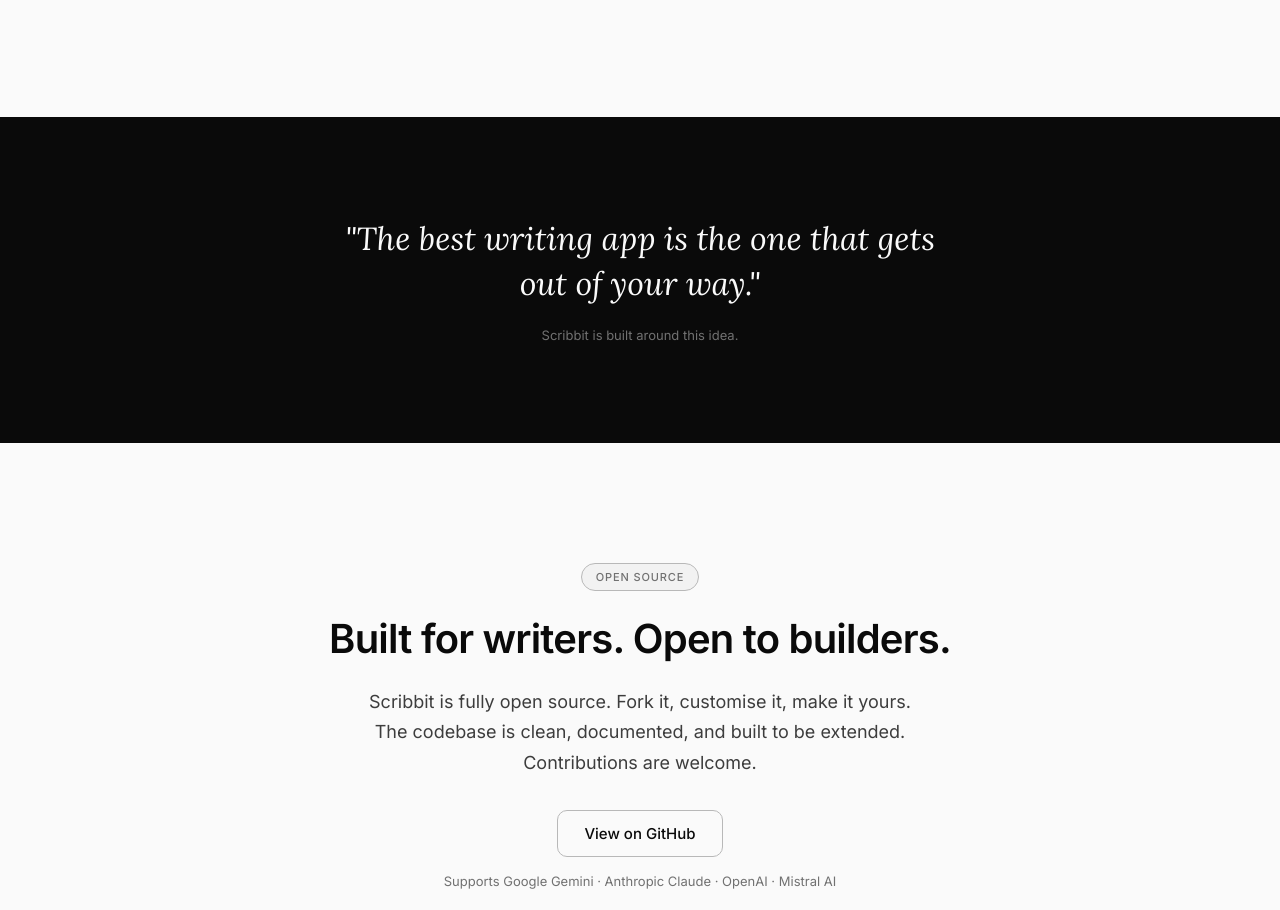
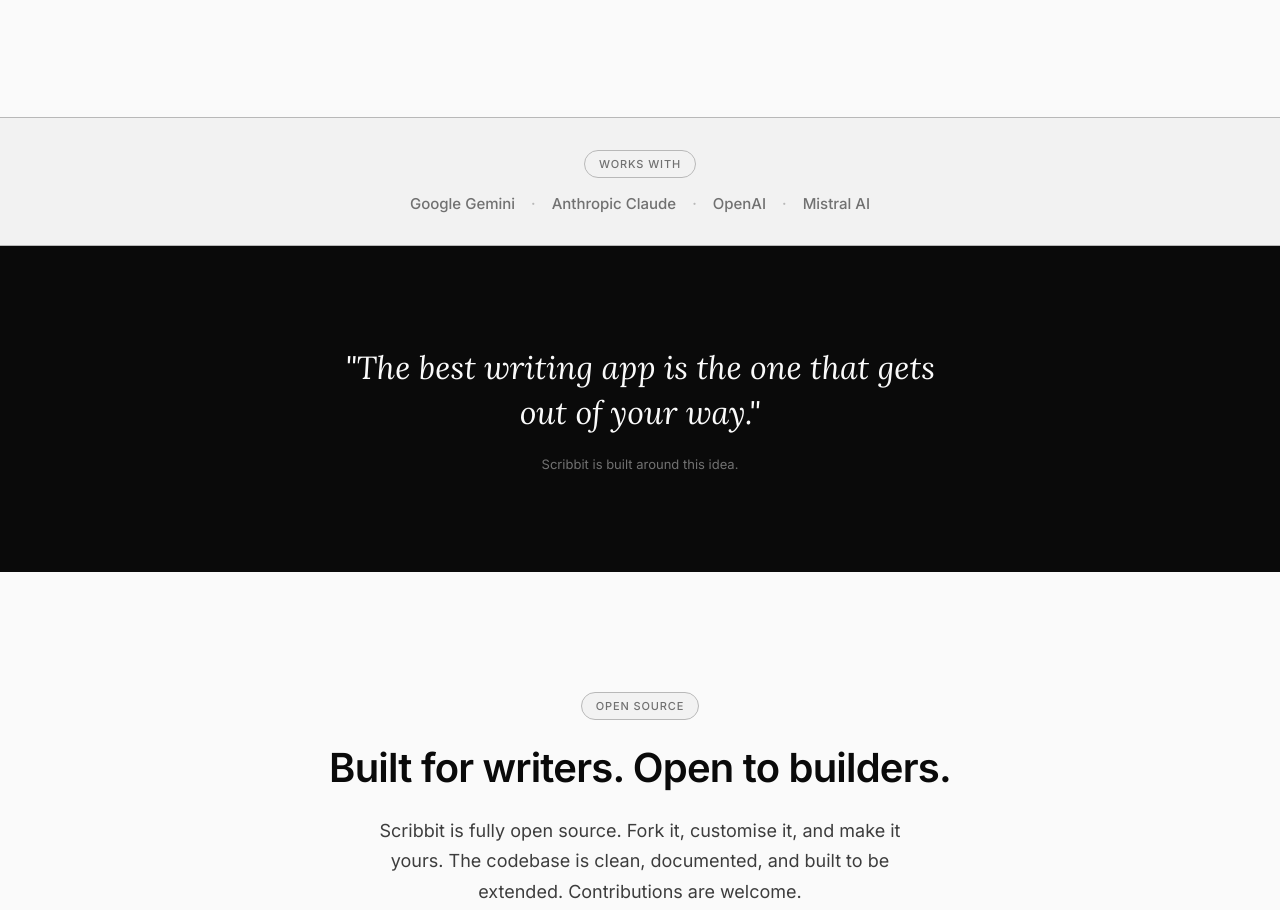
Before and after one commit to justsaydidi/Scribbit, an Electron app: page landing-page/index.html in a window 1280 px wide. Shown: the part 2870-3780 px from the top of the page. Drawn offline with Linux system fonts and the light colour scheme.

Commit message:
chore: polish landing page and update URLs

```diff
--- a/landing-page/index.html
+++ b/landing-page/index.html
@@ -124,6 +124,29 @@
 
         nav.scrolled {
             border-bottom: 1px solid rgba(184, 184, 184, 0.4);
+        }
+
+        .supports-bar {
+            background: var(--scribbit-grey-4);
+            border-top: 1px solid var(--scribbit-grey-3);
+            border-bottom: 1px solid var(--scribbit-grey-3);
+            padding: 32px 0;
+        }
+
+        .supports-content {
+            font-family: 'Inter', sans-serif;
+            font-weight: 500;
+            font-size: 15px;
+            color: var(--scribbit-grey-2);
+            display: flex;
+            justify-content: center;
+            align-items: center;
+            gap: 16px;
+            flex-wrap: wrap;
+        }
+
+        .supports-content .divider {
+            color: var(--scribbit-grey-3);
         }
 
         .nav-brand {
@@ -537,8 +560,8 @@
     <nav id="navbar">
         <a href="#" class="nav-brand">Scribbit</a>
         <div class="nav-links">
-            <a href="#github" class="nav-link">GitHub</a>
-            <a href="#download" class="nav-btn">Download</a>
+            <a href="https://github.com/justsaydidi/Scribbit" class="nav-link">GitHub</a>
+            <a href="https://github.com/justsaydidi/Scribbit/releases" class="nav-btn">Download</a>
         </div>
     </nav>
 
@@ -550,8 +573,9 @@
             <p class="subheadline">A distraction-free writing app with AI prompts, a 30-minute focus timer, and honest
                 feedback — all stored privately on your computer.</p>
             <div class="button-group">
-                <a href="#download-mac" class="btn btn-primary">Download for Mac</a>
-                <a href="#download-windows" class="btn btn-secondary">Download for Windows</a>
+                <a href="https://github.com/justsaydidi/Scribbit/releases" class="btn btn-primary">Download for Mac</a>
+                <a href="https://github.com/justsaydidi/Scribbit/releases" class="btn btn-secondary">Download for
+                    Windows</a>
             </div>
             <div class="meta-note">Free and open source · Bring your own AI key</div>
         </div>
@@ -690,6 +714,17 @@
         </div>
     </section>
 
+    <!-- SECTION — SUPPORTS -->
+    <section class="supports-bar text-center">
+        <div class="container fade-in-up">
+            <span class="pill-label" style="margin-bottom: 16px;">Works With</span>
+            <div class="supports-content">
+                Google Gemini <span class="divider">·</span> Anthropic Claude <span class="divider">·</span> OpenAI
+                <span class="divider">·</span> Mistral AI
+            </div>
+        </div>
+    </section>
+
     <!-- SECTION 5 — PULL QUOTE -->
     <section class="pull-quote text-center">
         <div class="container fade-in-up">
@@ -704,9 +739,10 @@
             <div class="fade-in-up">
                 <span class="pill-label">Open Source</span>
                 <h2>Built for writers. Open to builders.</h2>
-                <p class="os-body">Scribbit is fully open source. Fork it, customise it, make it yours. The codebase is
+                <p class="os-body">Scribbit is fully open source. Fork it, customise it, and make it yours. The codebase
+                    is
                     clean, documented, and built to be extended. Contributions are welcome.</p>
-                <a href="#github-repo" class="btn btn-secondary btn-large">View on GitHub</a>
+                <a href="https://github.com/justsaydidi/Scribbit" class="btn btn-secondary btn-large">View on GitHub</a>
                 <div style="margin-top: 16px;" class="meta-note">Supports Google Gemini · Anthropic Claude · OpenAI ·
                     Mistral AI</div>
             </div>
@@ -721,8 +757,10 @@
                 <p class="cta-subtext">Download Scribbit for free. No account. No subscription. Just open it and write.
                 </p>
                 <div class="button-group">
-                    <a href="#download-mac" class="btn btn-primary">Download for Mac</a>
-                    <a href="#download-windows" class="btn btn-secondary">Download for Windows</a>
+                    <a href="https://github.com/justsaydidi/Scribbit/releases" class="btn btn-primary">Download for
+                        Mac</a>
+                    <a href="https://github.com/justsaydidi/Scribbit/releases" class="btn btn-secondary">Download for
+                        Windows</a>
                 </div>
                 <div class="meta-note">Free and open source · Bring your own AI key</div>
             </div>
```
